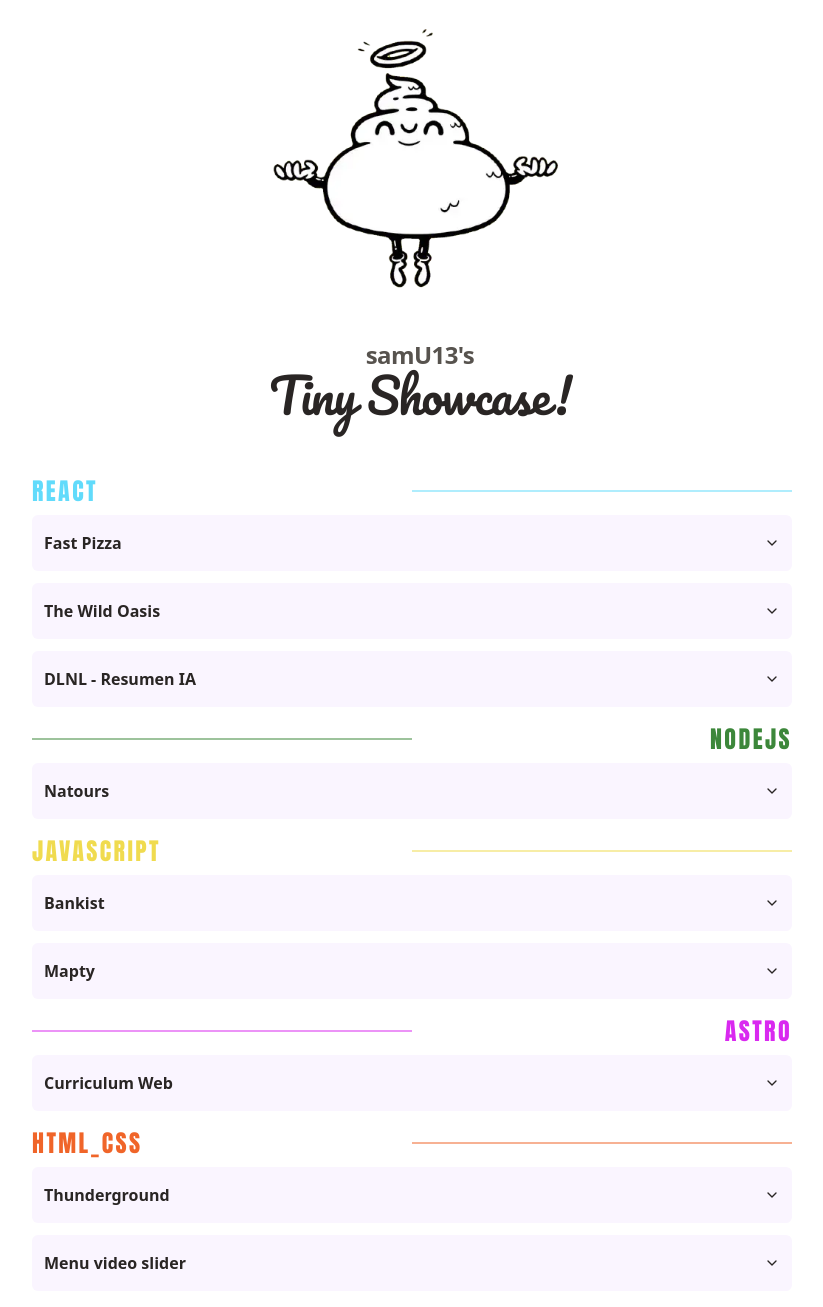
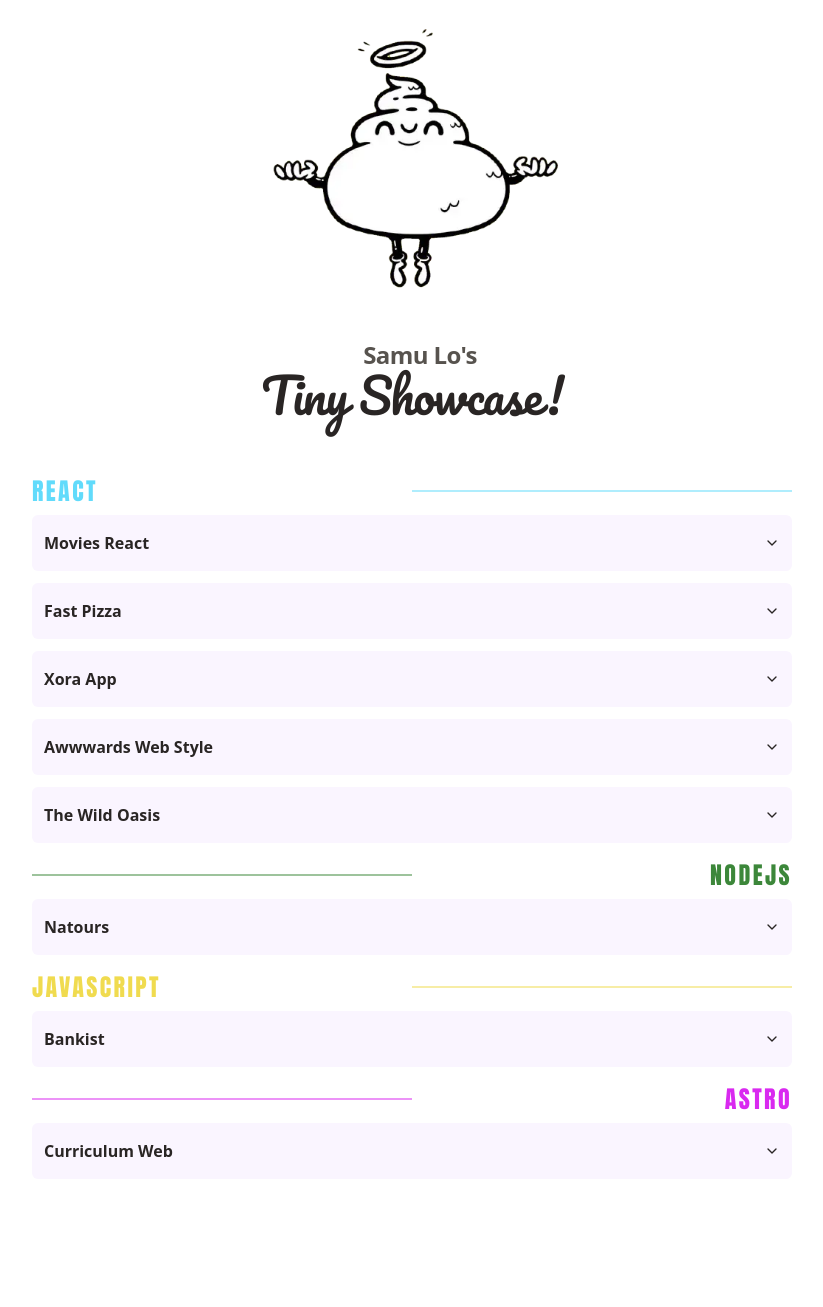
Before and after one commit to samuhlo/tiny-showcase, an Astro site: page / in a window 1280 px wide. Shown: the part 53-1360 px from the top of the page, without its empty margins (228-1051 px from the left). After the commit the page ends 1280 px from the top, so only its background shows below. Built offline with nearby package versions, Linux system fonts and the light colour scheme; Astro itself is replaced by a stand-in of ours.

Commit message:
update projects + test users

```diff
--- a/projects.json
+++ b/projects.json
@@ -1,16 +1,22 @@
 {
-  "name": "samU13",
-  "github": "https://github.com/samU13",
+  "name": "Samu Lo",
+  "github": "https://github.com/samuhlo-training",
   "email": "samu13lop@gmail.com",
   "image_header": "project_images/header.webp",
   "works": [
     {
-      "lenguage": "react",
+      "language": "react",
       "projects": [
+        {
+          "name": "Movies React",
+          "summary": "Este proyecto es una aplicación de películas construida con React y Vite para hacer un repaso de React. Proporciona una interfaz de usuario para buscar y ver detalles de películas utilizando la API de TMDB",
+          "url": "https://movies-react-repaso.onrender.com/",
+          "images": ["project_images/moviereact.webp"]
+        },
         {
           "name": "Fast Pizza",
           "summary": "Aplicación creada con React como parte de un curso para gestionar pedidos de pizza de manera rápida y eficiente. Utiliza Redux para el state management asi como Tailwind para los estilos. Creado siguiendo el curso de Jonas Schmedtmann",
-          "url": "https://fastpizza-cursoreact.vercel.app",
+          "url": "https://fastpizza-cursoreact.onrender.com/",
           "images": [
             "project_images/fastpizza1.webp",
             "project_images/fastpizza2.webp",
@@ -18,30 +24,49 @@
           ]
         },
         {
+          "name": "Xora App",
+          "summary": "Este proyecto es una aplicación web construida con React y Vite. Es un repaso de Tailwind y React para hacer paginas estaticas con animaciones y interacciones vistosas. Creado siguiendo el curso de JS Mastery",
+          "url": "https://xora-app-liard.vercel.app/",
+          "images": [
+            "project_images/xoraapp1.webp",
+            "project_images/xoraapp2.webp",
+            "project_images/xoraapp3.webp",
+            "project_images/xoraapp4.webp"
+          ]
+        },
+        {
+          "name": "Awwwards Web Style",
+          "summary": "Landing page creada para practicar React y aprender las nociones basicas de GSAP y dar vida a las webs. Creado siguiendo el curso de JS Mastery",
+          "url": "https://awwwards-web.onrender.com/",
+          "images": [
+            "project_images/awwwardsweb1.webp",
+            "project_images/awwwardsweb2.webp",
+            "project_images/awwwardsweb3.webp"
+          ]
+        },
+        {
           "name": "The Wild Oasis",
           "summary": "Proyecto desarrollado como parte de un curso de React, usando Supabase. Uso de Styled-Components, React-Query, React-Router-Dom, etc.Explora la creación de componentes dinámicos y gestión de estado en una aplicación moderna de cabañas. Componentes de dashboard creados de cero, darkmode/lightmode ... Creado siguiendo el curso de Jonas Schmedtmann",
-          "url": "https://wildoasis-cursoreact.vercel.app",
+          "testuser": "testuser@test.com",
+          "testpass": "test1234",
+          "url": "https://wildoasis-cursoreact.vercel.app/",
           "images": [
             "project_images/wildoasis3.webp",
             "project_images/wildoasis2.webp",
             "project_images/wildoasis4.webp"
           ]
-        },
-        {
-          "name": "DLNL - Resumen IA",
-          "summary": "Proyecto que resume articulos por url, y los traduce al castellano desde cualquier idioma para contarte de que van. Creado en React con Vite, Redux y TailwindCSS, optimizado para manejar el estado de carga y errores.",
-          "url": "https://dlnl-resumenes-ia.vercel.app/",
-          "images": ["project_images/DLNL2.webp", "project_images/DLNL1.webp"]
         }
       ]
     },
     {
-      "lenguage": "nodejs",
+      "language": "nodejs",
       "projects": [
         {
           "name": "Natours",
-          "summary": "Proyecto desarrollado como parte del aprendizaje de Node.js. Uso de Express, MongoDB, Mongoose, Pug, Stripe, Mailtrap, Mapbox, Nodemailer, JWT, Bcrypt, etc. Creado siguiendo el curso de Jonas Schmedtmann",
-          "url": "https://natours-cursonode.onrender.com/",
+          "summary": "Proyecto desarrollado como parte del aprendizaje de Node.js. Uso de Express, MongoDB, Mongoose, Pug, Stripe, Mailtrap, Mapbox, Nodemailer, JWT, Bcrypt, etc. Creado siguiendo el curso de Jonas Schmedtmann.",
+          "testuser": "admin@natours.io",
+          "testpass": "test1234",
+          "url": "https://natours-update-cursenode.onrender.com/",
           "images": [
             "project_images/natours1.webp",
             "project_images/natours2.webp",
@@ -51,61 +76,32 @@
       ]
     },
     {
-      "lenguage": "javascript",
+      "language": "javascript",
       "projects": [
         {
           "name": "Bankist",
           "summary": "Proyecto desarrollado como parte del aprendizaje de JavaScript. Uso de DOM, localStorage, Intl, etc. Creado siguiendo el curso de Jonas Schmedtmann",
-          "url": "https://samu13.github.io/DOM-Bankist/",
+          "url": "https://samuhlo-training.github.io/DOM-Bankist/",
           "images": [
             "project_images/dom-bankist1.webp",
             "project_images/dom-bankist2.webp"
           ]
-        },
-        {
-          "name": "Mapty",
-          "summary": "Proyecto desarrollado como parte del aprendizaje de JavaScript. Uso de Geolocation API, Leaflet, etc. Creado siguiendo el curso de Jonas Schmedtmann",
-          "url": "https://samu13.github.io/jscourse-Mapty/",
-          "images": ["project_images/mapty1.webp"]
         }
       ]
     },
     {
-      "lenguage": "astro",
+      "language": "astro",
       "projects": [
         {
           "name": "Curriculum Web",
           "summary": "Proyecto desarrollado como parte del aprendizaje de Astro, donde cambiando el cv.json te saca la web con tus datos y lista para imprimir. Uso tambien del plugin de HotKeyPad. Creado siguiendo tutorial de Midudev, basado en el diseño de Bartosz Jarocki",
-          "url": "https://course-portofolio.vercel.app/",
+          "url": "https://curriculum-astro-curse.vercel.app/",
           "images": [
             "project_images/curriculum1.webp",
             "project_images/curriculum2.webp"
           ]
         }
       ]
-    },
-    {
-      "lenguage": "html_css",
-      "projects": [
-        {
-          "name": "Thunderground",
-          "summary": "Viejo ejercido de landing page hecho con Bootstrap 4 y un poco de JS",
-          "url": "https://samu13.github.io/ejercicioFinalDIW/",
-          "images": [
-            "project_images/finalDIW1.webp",
-            "project_images/finalDIW2.webp"
-          ]
-        },
-        {
-          "name": "Menu video slider",
-          "summary": "Pruebas de menu con video, un efecto hover y cambio a menu desde landing page. HTML y CSS, con un poco de JS",
-          "url": "https://samu13.github.io/ejercicioNavegacionVideo/",
-          "images": [
-            "project_images/landingvideo1.webp",
-            "project_images/landingvideo2.webp"
-          ]
-        }
-      ]
     }
   ]
 }
--- a/src/components/Accordion.tsx
+++ b/src/components/Accordion.tsx
@@ -8,7 +8,7 @@ import AccordionContentView from "./AccordionContentView";
 
 interface Props {
   works: {
-    lenguage: string;
+    language: string;
     projects: {
       name: string;
       summary: string;
@@ -38,13 +38,13 @@ export function Accordion({ works }: Props) {
             className={`tracking-widest font-anton uppercase text-2xl font-bold mb-2 relative ${
               i % 2 !== 0 ? "text-right" : "text-left"
             }`}
-            style={{ color: languageColors[work.lenguage] || "black" }}
+            style={{ color: languageColors[work.language] || "black" }}
           >
             {/* Línea antes o después del texto, dependiendo si es impar o par */}
             {i % 2 === 0 ? (
-              <span className="relative z-10">{work.lenguage}</span>
+              <span className="relative z-10">{work.language}</span>
             ) : (
-              <span className="relative z-10">{work.lenguage}</span>
+              <span className="relative z-10">{work.language}</span>
             )}
             {/* Línea usando pseudoelementos */}
             <span
--- a/src/components/AccordionContentView.tsx
+++ b/src/components/AccordionContentView.tsx
@@ -7,6 +7,8 @@ interface Project {
   summary: string;
   url: string;
   images: string[];
+  testuser: string;
+  testpass: string;
 }
 
 interface AccordionContentProps {
@@ -17,7 +19,23 @@ const AccordionContentView: React.FC<AccordionContentProps> = ({ project }) => {
   return (
     <div className="flex content-center justify-evenly gap-14 flex-row-reverse flex-wrap-reverse">
       <div className="flex flex-col justify-between">
-        <p className="max-w-80 mb-16 mt-3">{project.summary}</p>
+        <p className="max-w-80 mb-12 mt-3">{project.summary}</p>
+        {
+          /* Test user and password */
+          project.testuser && project.testpass && (
+            <div className="flex flex-col gap-1 mb-6">
+              <p className="text-stone-800 text-sm font-semibold">
+                Usuario prueba:{" "}
+                <span className="text-stone-600">{project.testuser}</span>
+              </p>
+              <p className="text-stone-800 text-sm font-semibold">
+                Contraseña:{" "}
+                <span className="text-stone-600">{project.testpass}</span>
+              </p>
+            </div>
+          )
+        }
+
         <a
           href={project.url}
           target="_blank"
--- a/src/components/sections/Header.astro
+++ b/src/components/sections/Header.astro
@@ -1,17 +1,30 @@
 ---
 import Section from "../Section.astro";
-import {image_header,name} from '@projects'
+import { image_header, name, github } from "@projects";
 ---
 
-
 <Section>
-    <header class="flex flex-col content-center justify-center mt-14 gap-4">
-        <figure class="flex justify-center ">
-            <img src={image_header} alt={name} class="aspect-[1/1] object-cover w-80 rounded-md" />
-        </figure>
-        <div class="flex flex-col justify-center ml-4">
-            <h2 class="text-stone-600 text-2xl font-semibold tracking-tight text-center">{name}'s</h2>
-            <h1 class="text-stone-800 font-pacifico pb-2 text-5xl font-semibold text-center tracking-tight first:mt-0">Tiny Showcase!</h1>
-        </div>
-    </header>
+  <header class="flex flex-col content-center justify-center mt-14 gap-4">
+    <figure class="flex justify-center">
+      <img
+        src={image_header}
+        alt={name}
+        class="aspect-[1/1] object-cover w-80 rounded-md"
+      />
+    </figure>
+    <a href=`${github}`>
+      <div class="flex flex-col justify-center ml-4">
+        <h2
+          class="text-stone-600 text-2xl font-semibold tracking-tight text-center"
+        >
+          {name}'s
+        </h2>
+      </div>
+      <h1
+        class="text-stone-800 font-pacifico pb-2 text-5xl font-semibold text-center tracking-tight first:mt-0"
+      >
+        Tiny Showcase!
+      </h1>
+    </a>
+  </header>
 </Section>
```
Also changed, not shown: README.md, public/project_images/awwwardsweb1.webp (added), public/project_images/awwwardsweb2.webp (added), public/project_images/awwwardsweb3.webp (added), public/project_images/moviereact.webp (added), public/project_images/xoraapp1.webp (added), public/project_images/xoraapp2.webp (added), public/project_images/xoraapp3.webp (added), public/project_images/xoraapp4.webp (added).
